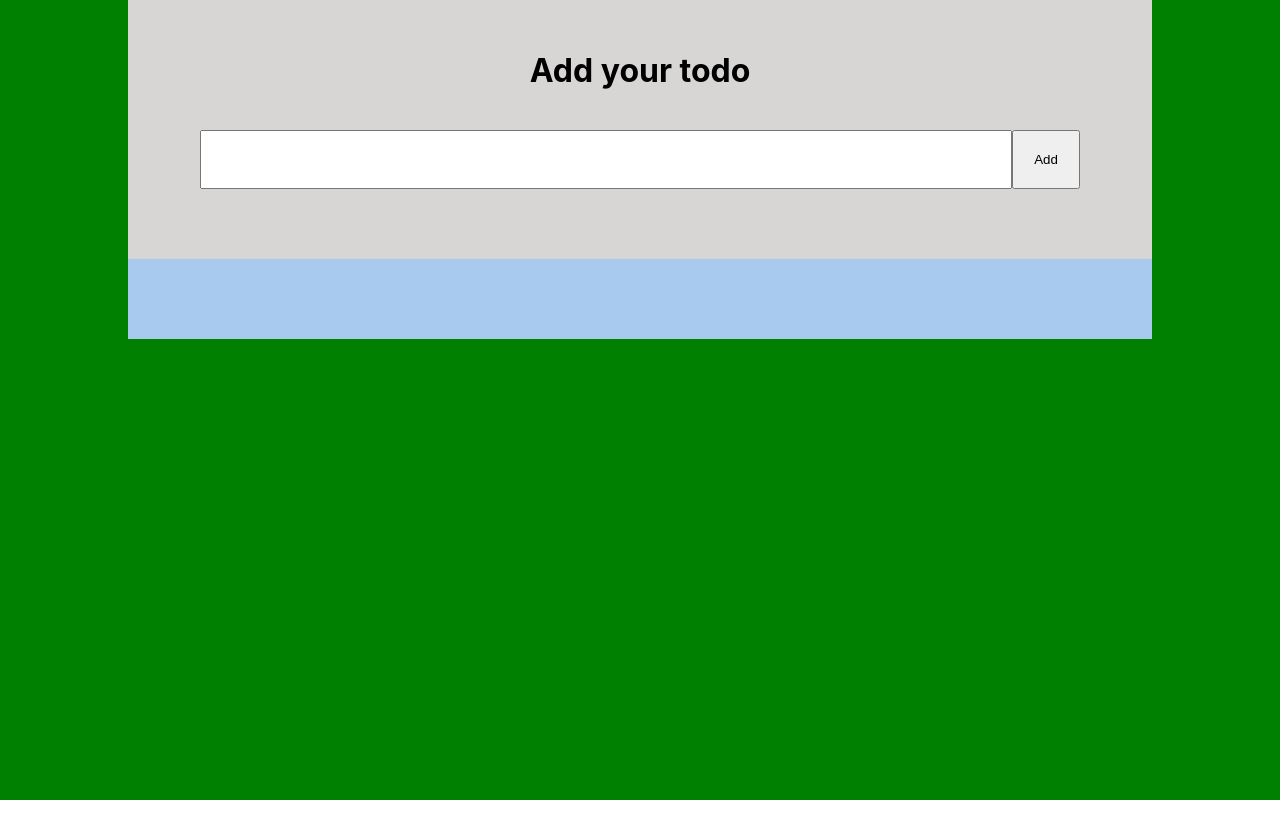
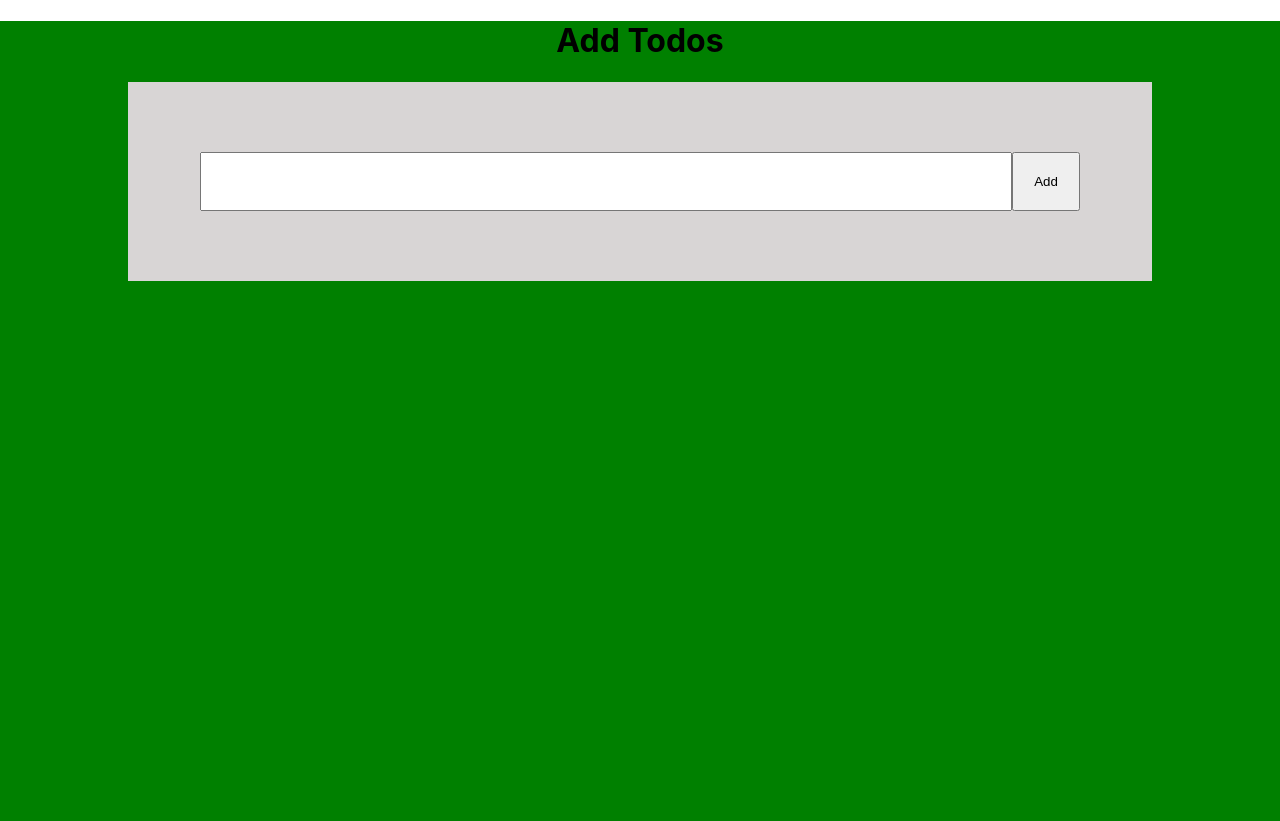
Before and after one commit to Noi-Git/app-2023-practice-todo, a React (Create React App) app: page / in a window 1280 px wide. Before the commit the page ends 800 px from the top, so only its background shows below. Built offline with nearby package versions, Linux system fonts and the light colour scheme.

Commit message:
createTodo() to add input data to the array

```diff
--- a/src/App.js
+++ b/src/App.js
@@ -1,34 +1,19 @@
 import { useState } from 'react'
+import uuid from 'react-uuid'
 import './App.css'
-import TodoList from './components/TodoList'
+import TodoCreate from './components/TodoCreate'
 
 function App() {
   const [todos, setTodos] = useState([])
 
-  const handleTodoChange = (event) => {
-    setTodos(event.target.value)
-    console.log(event.target.value)
+  const createTodo = (todoTitle) => {
+    const updatedTodo = [...todos, { id: uuid(), todoTitle }]
+    setTodos(updatedTodo)
   }
 
   return (
     <div className='App'>
-      <div className='app-main'>
-        <form className='app-todo'>
-          <div>
-            <h1>Add your todo</h1>
-            <div className='input-field'>
-              <input
-                className='todo-input'
-                type='text'
-                value={todos}
-                onChange={handleTodoChange}
-              />
-              <button className='todo-button'>Add</button>
-            </div>
-          </div>
-        </form>
-        <TodoList todos={todos} />
-      </div>
+      <TodoCreate onCreate={createTodo} />
     </div>
   )
 }
```
